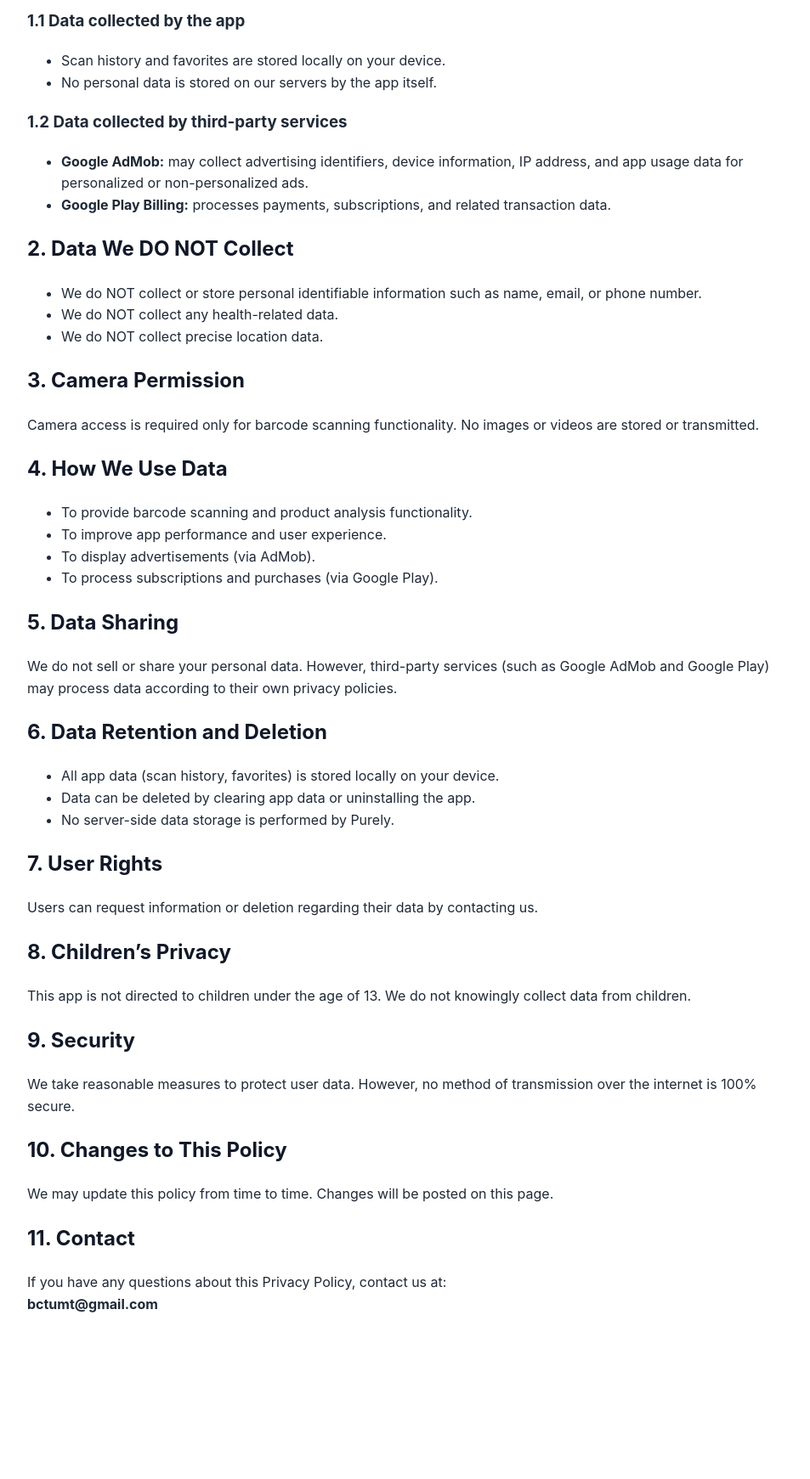
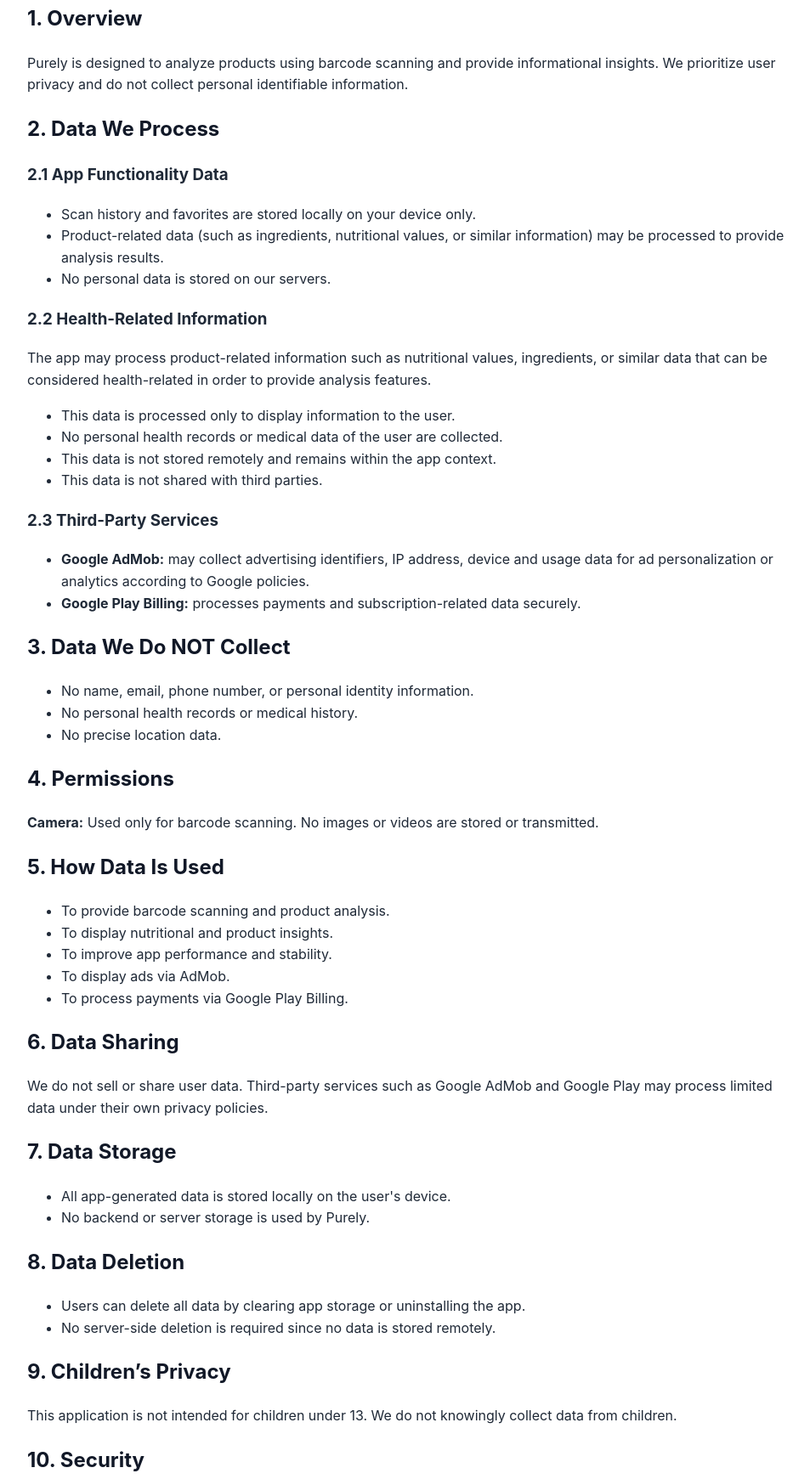
Before and after one commit to umtbecet/purely-privacy-policy, a plain HTML site: page index.html in a window 1280 px wide. Shown: the part 319-2060 px from the top of the page at 85% size, without its empty margins (158-1111 px from the left). Before the commit the page ends 1907 px from the top, so only its background shows below. Drawn offline with Linux system fonts and the light colour scheme.

Commit message:
Update index.html
ssd

````diff
--- a/index.html
+++ b/index.html
@@ -1,4 +1,5 @@
 <!doctype html>
+
 <html lang="en">
   <head>
     <meta charset="UTF-8" />
@@ -29,93 +30,112 @@
     <h1>Purely - Privacy Policy</h1>
     <p class="muted">Last updated: March 20, 2026</p>
 
+```
 <div class="card">
   <p>
-        This Privacy Policy explains how Purely ("we", "our", or "us") handles data when you use the application.
+    This Privacy Policy explains how Purely, published by UBCT ("we", "our", or "us"),
+    handles data when you use the application.
   </p>
 </div>
 
-    <h2>1. Data We Collect</h2>
+<h2>1. Overview</h2>
+<p>
+  Purely is designed to analyze products using barcode scanning and provide informational insights.
+  We prioritize user privacy and do not collect personal identifiable information.
+</p>
 
-    <h3>1.1 Data collected by the app</h3>
+<h2>2. Data We Process</h2>
+
+<h3>2.1 App Functionality Data</h3>
 <ul>
-      <li>Scan history and favorites are stored locally on your device.</li>
-      <li>No personal data is stored on our servers by the app itself.</li>
+  <li>Scan history and favorites are stored locally on your device only.</li>
+  <li>Product-related data (such as ingredients, nutritional values, or similar information) may be processed to provide analysis results.</li>
+  <li>No personal data is stored on our servers.</li>
 </ul>
 
-    <h3>1.2 Data collected by third-party services</h3>
+<h3>2.2 Health-Related Information</h3>
+<p>
+  The app may process product-related information such as nutritional values, ingredients,
+  or similar data that can be considered health-related in order to provide analysis features.
+</p>
+<ul>
+  <li>This data is processed only to display information to the user.</li>
+  <li>No personal health records or medical data of the user are collected.</li>
+  <li>This data is not stored remotely and remains within the app context.</li>
+  <li>This data is not shared with third parties.</li>
+</ul>
+
+<h3>2.3 Third-Party Services</h3>
 <ul>
   <li>
-        <strong>Google AdMob:</strong> may collect advertising identifiers, device information,
-        IP address, and app usage data for personalized or non-personalized ads.
+    <strong>Google AdMob:</strong> may collect advertising identifiers, IP address, device and usage data
+    for ad personalization or analytics according to Google policies.
   </li>
   <li>
-        <strong>Google Play Billing:</strong> processes payments, subscriptions, and related transaction data.
+    <strong>Google Play Billing:</strong> processes payments and subscription-related data securely.
   </li>
 </ul>
 
-    <h2>2. Data We DO NOT Collect</h2>
+<h2>3. Data We Do NOT Collect</h2>
 <ul>
-      <li>We do NOT collect or store personal identifiable information such as name, email, or phone number.</li>
-      <li>We do NOT collect any health-related data.</li>
-      <li>We do NOT collect precise location data.</li>
+  <li>No name, email, phone number, or personal identity information.</li>
+  <li>No personal health records or medical history.</li>
+  <li>No precise location data.</li>
 </ul>
 
-    <h2>3. Camera Permission</h2>
+<h2>4. Permissions</h2>
+<p><strong>Camera:</strong> Used only for barcode scanning. No images or videos are stored or transmitted.</p>
+
+<h2>5. How Data Is Used</h2>
+<ul>
+  <li>To provide barcode scanning and product analysis.</li>
+  <li>To display nutritional and product insights.</li>
+  <li>To improve app performance and stability.</li>
+  <li>To display ads via AdMob.</li>
+  <li>To process payments via Google Play Billing.</li>
+</ul>
+
+<h2>6. Data Sharing</h2>
 <p>
-      Camera access is required only for barcode scanning functionality.
-      No images or videos are stored or transmitted.
+  We do not sell or share user data. Third-party services such as Google AdMob and Google Play
+  may process limited data under their own privacy policies.
 </p>
 
-    <h2>4. How We Use Data</h2>
+<h2>7. Data Storage</h2>
 <ul>
-      <li>To provide barcode scanning and product analysis functionality.</li>
-      <li>To improve app performance and user experience.</li>
-      <li>To display advertisements (via AdMob).</li>
-      <li>To process subscriptions and purchases (via Google Play).</li>
+  <li>All app-generated data is stored locally on the user's device.</li>
+  <li>No backend or server storage is used by Purely.</li>
 </ul>
 
-    <h2>5. Data Sharing</h2>
-    <p>
-      We do not sell or share your personal data.
-      However, third-party services (such as Google AdMob and Google Play)
-      may process data according to their own privacy policies.
-    </p>
-
-    <h2>6. Data Retention and Deletion</h2>
+<h2>8. Data Deletion</h2>
 <ul>
-      <li>All app data (scan history, favorites) is stored locally on your device.</li>
-      <li>Data can be deleted by clearing app data or uninstalling the app.</li>
-      <li>No server-side data storage is performed by Purely.</li>
+  <li>Users can delete all data by clearing app storage or uninstalling the app.</li>
+  <li>No server-side deletion is required since no data is stored remotely.</li>
 </ul>
 
-    <h2>7. User Rights</h2>
+<h2>9. Children’s Privacy</h2>
 <p>
-      Users can request information or deletion regarding their data by contacting us.
-    </p>
-
-    <h2>8. Children’s Privacy</h2>
-    <p>
-      This app is not directed to children under the age of 13.
+  This application is not intended for children under 13.
   We do not knowingly collect data from children.
 </p>
 
-    <h2>9. Security</h2>
+<h2>10. Security</h2>
 <p>
-      We take reasonable measures to protect user data.
-      However, no method of transmission over the internet is 100% secure.
+  We implement reasonable safeguards to protect data.
+  However, no system is completely secure.
 </p>
 
-    <h2>10. Changes to This Policy</h2>
+<h2>11. Changes</h2>
 <p>
-      We may update this policy from time to time.
-      Changes will be posted on this page.
+  This policy may be updated periodically. Updates will be posted on this page.
 </p>
 
-    <h2>11. Contact</h2>
+<h2>12. Contact</h2>
 <p>
-      If you have any questions about this Privacy Policy, contact us at:<br />
+  For questions:<br />
   <strong>bctumt@gmail.com</strong>
 </p>
+```
+
   </body>
 </html>
````
Lines whose indentation alone changed are shown as unchanged.
